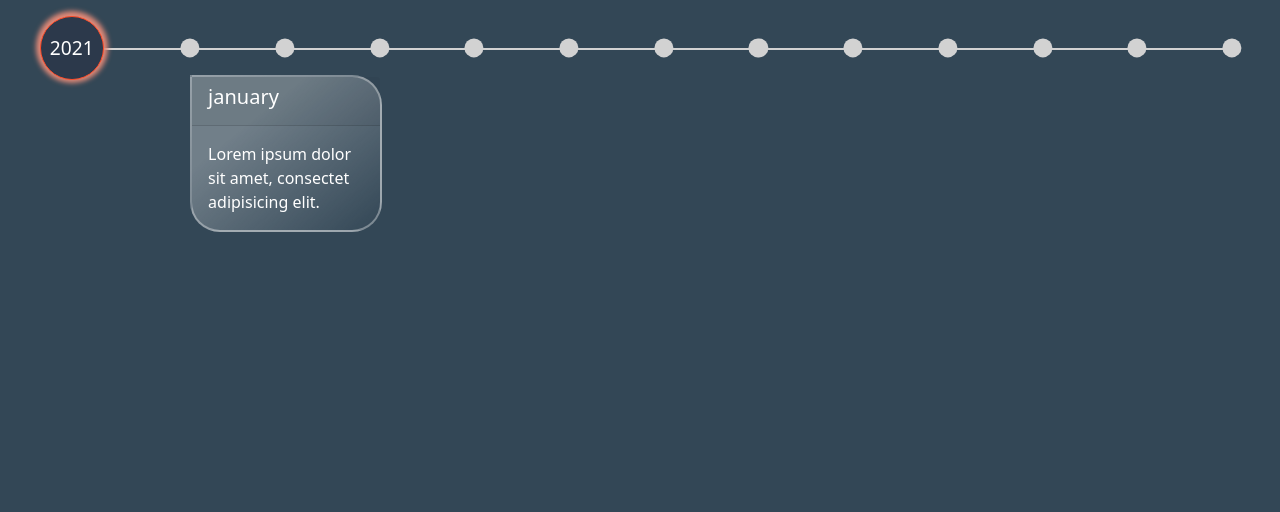
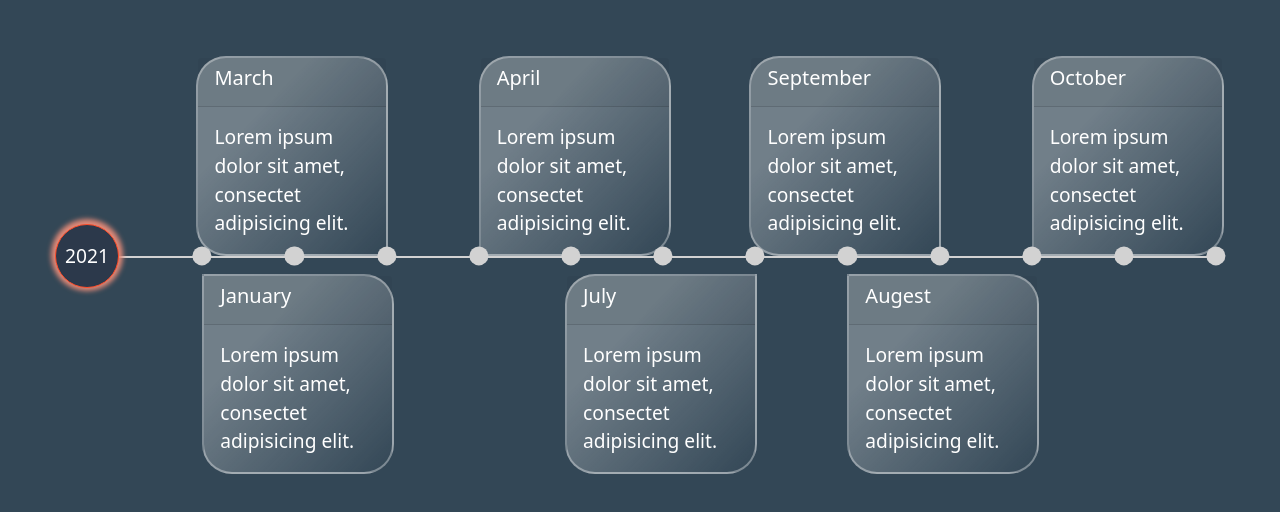
Before and after one commit to Samiratalanchi/timeline, a plain HTML site: page index.html in a window 1280 px wide. Drawn offline with nearby package versions, Linux system fonts and the light colour scheme.

Commit message:
add all cards and adjust position of them

```diff
--- a/index.html
+++ b/index.html
@@ -20,11 +20,46 @@
 </head>
 <body>
 
-    <div class="position-relative m-5">
+    <div class="box position-relative">
+
+        <div class="card" id="card-mar">
+            <div class="card-header pt-2">
+                <h5>March</h5>
+            </div>
+            <div class="card-body">
+                <p class="card-text">Lorem ipsum dolor sit amet, consectet adipisicing elit.</p>
+            </div>
+        </div>
+        <div class="card" id="card-apr">
+            <div class="card-header pt-2">
+                <h5>April</h5>
+            </div>
+            <div class="card-body">
+                <p class="card-text">Lorem ipsum dolor sit amet, consectet adipisicing elit.</p>
+            </div>
+        </div>
+        <div class="card" id="card-sep">
+            <div class="card-header pt-2">
+                <h5>September</h5>
+            </div>
+            <div class="card-body">
+                <p class="card-text">Lorem ipsum dolor sit amet, consectet adipisicing elit.</p>
+            </div>
+        </div>
+        <div class="card" id="card-oct">
+            <div class="card-header pt-2">
+                <h5>October</h5>
+            </div>
+            <div class="card-body">
+                <p class="card-text">Lorem ipsum dolor sit amet, consectet adipisicing elit.</p>
+            </div>
+        </div>
+
         <div class="progress">
             <div class="progress-bar" id="progress-bar" ></div>
         </div>
         <div id="progress"></div>
+
         <span class="position-absolute rounded-circle top-0 translate-middle d-flex justify-content-center align-items-center text-white btn" id="year" onclick="displayTimeLine()">2021</span>
         <span class="position-absolute rounded-circle top-0 translate-middle month text-white" id="jan"></span>
         <span class="position-absolute rounded-circle top-0 translate-middle month text-white" id="feb"></span>
@@ -41,12 +76,29 @@
 
         <div class="card" id="card-jan">
             <div class="card-header pt-2">
-                <h5>january</h5>
+                <h5>January</h5>
             </div>
             <div class="card-body">
                 <p class="card-text">Lorem ipsum dolor sit amet, consectet adipisicing elit.</p>
             </div>
         </div>
+        <div class="card" id="card-jul">
+            <div class="card-header pt-2">
+                <h5>July</h5>
+            </div>
+            <div class="card-body">
+                <p class="card-text">Lorem ipsum dolor sit amet, consectet adipisicing elit.</p>
+            </div>
+        </div>
+        <div class="card" id="card-aug">
+            <div class="card-header pt-2">
+                <h5>Augest</h5>
+            </div>
+            <div class="card-body">
+                <p class="card-text">Lorem ipsum dolor sit amet, consectet adipisicing elit.</p>
+            </div>
+        </div>
+
     </div>
 
 
--- a/main.css
+++ b/main.css
@@ -1,5 +1,9 @@
 body {
     background-color: #334756;
+
+}
+.box {
+    margin: 20% 5% 10% 5%;
 }
 .progress {
     height: 2px;
@@ -16,7 +20,6 @@ body {
 }
 #year {
     background-color: #2c394b ;
-    /* background-image: linear-gradient(to right,#2c394b 70%,#ff4c29); */
     border: 1px solid #ff4c29;
     margin-left:2%;
     width: 5vw;
@@ -96,9 +99,40 @@ body {
     border: 2px solid rgba(255,255,255,0.35);
     color: white;
     position: absolute;
+    font-size: 1.5vw;
 }
 #card-jan {
     border-radius: 0px 30px 30px 30px;
-    margin-top: 2%;
+    margin-top: 15px;
     margin-left: 12%;
 }
+#card-mar {
+    border-radius: 30px 30px 0px 30px;
+    margin-top: -200px;
+    margin-left: 11.5%;
+}
+#card-apr {
+    border-radius: 30px 30px 30px 0px;
+    margin-top: -200px;
+    margin-left: 36%;
+}
+#card-jul {
+    border-radius: 30px 0px 30px 30px;
+    margin-top: 15px;
+    margin-left: 43.5%;
+}
+#card-aug {
+    border-radius: 0px 30px 30px 30px;
+    margin-top: 15px;
+    margin-left: 68%;
+}
+#card-sep {
+    border-radius: 30px 30px 0px 30px;
+    margin-top: -200px;
+    margin-left: 59.5%;
+}
+#card-oct {
+    border-radius: 30px 30px 30px 0px;
+    margin-top: -200px;
+    margin-left: 84%;
+}
```
